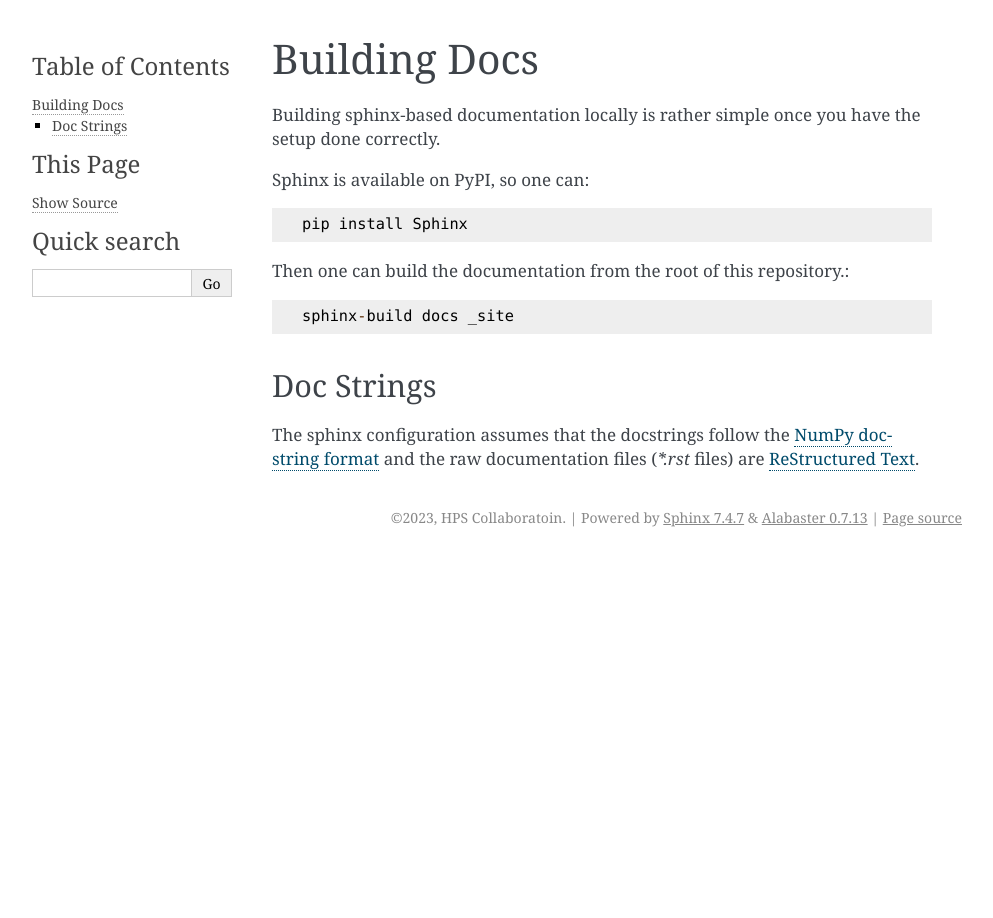
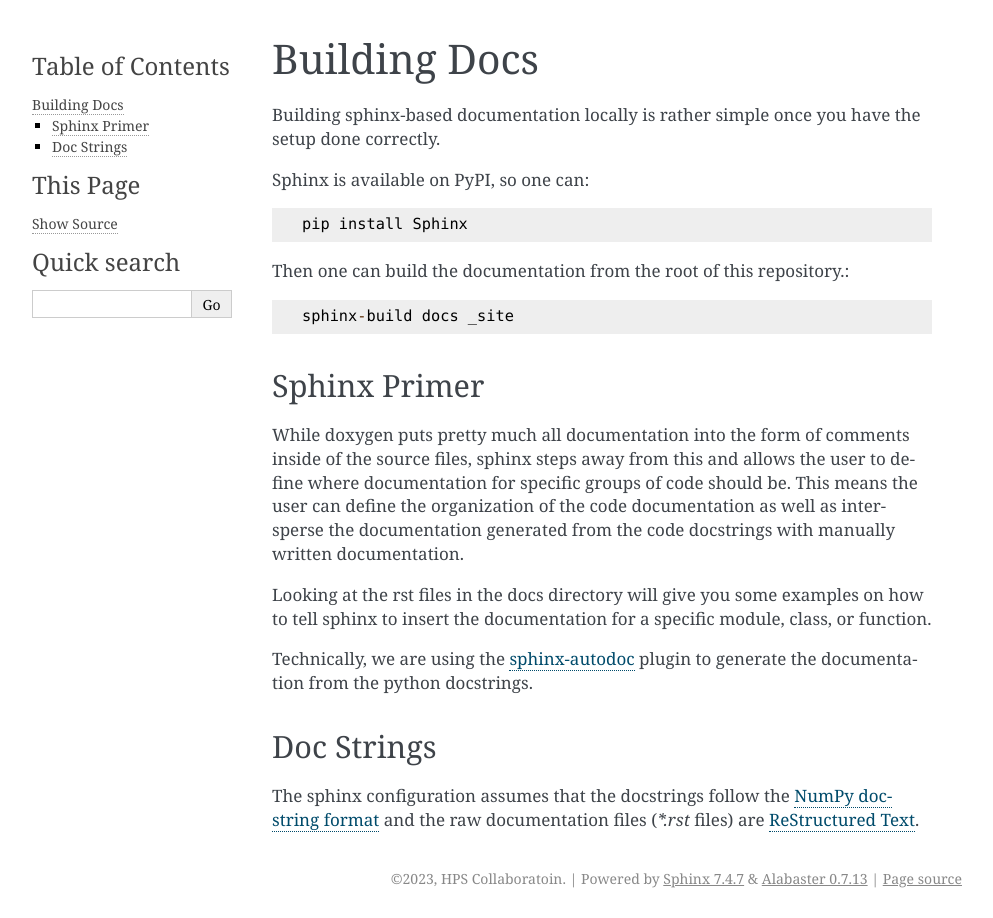
Before and after one commit to JeffersonLab/hps-align, a Sphinx documentation site: the page built from docs/build_docs.rst, in a window 1280 px wide. Shown: the whole page, without its empty margins (148-1141 px from the left). Built offline with Sphinx 7.4.7, drawn with Linux system fonts in a browser that asks for light colours.

Commit message:
add more info about sphinx

```diff
--- a/docs/build_docs.rst
+++ b/docs/build_docs.rst
@@ -12,6 +12,22 @@ Then one can build the documentation from the root of this repository.::
 
     sphinx-build docs _site
 
+Sphinx Primer
+-------------
+While doxygen puts pretty much all documentation into the form
+of comments inside of the source files, sphinx steps away from
+this and allows the user to define where documentation for specific
+groups of code should be. This means the user can define the organization
+of the code documentation as well as intersperse the documentation
+generated from the code docstrings with manually written documentation.
+
+Looking at the rst files in the docs directory will give you some
+examples on how to tell sphinx to insert the documentation for
+a specific module, class, or function.
+
+Technically, we are using the
+`sphinx-autodoc <https://www.sphinx-doc.org/en/master/usage/extensions/autodoc.html>`_
+plugin to generate the documentation from the python docstrings.
 
 Doc Strings
 -----------
```
